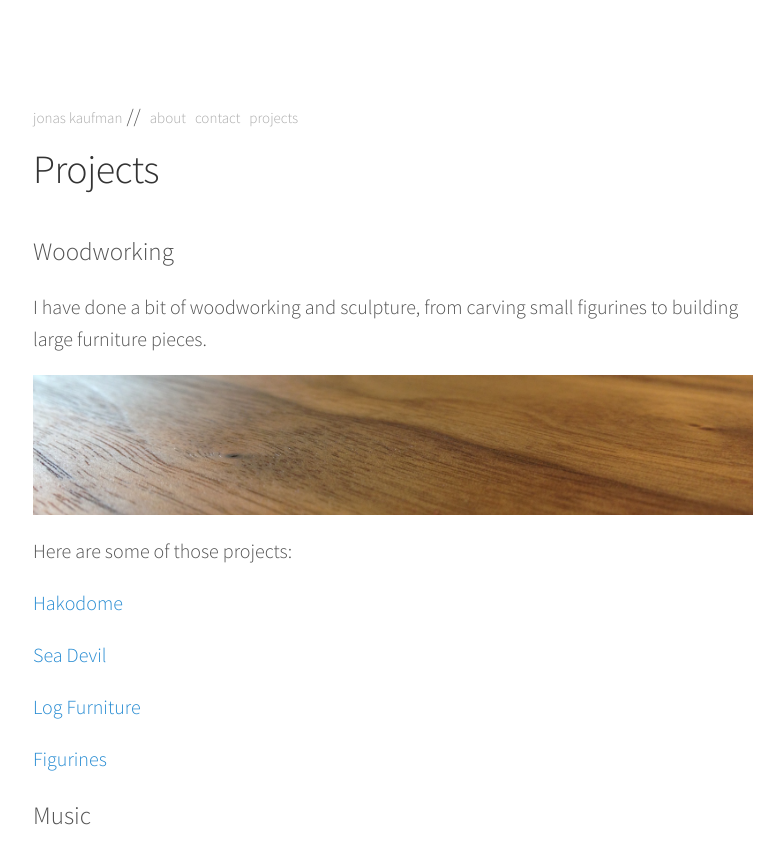
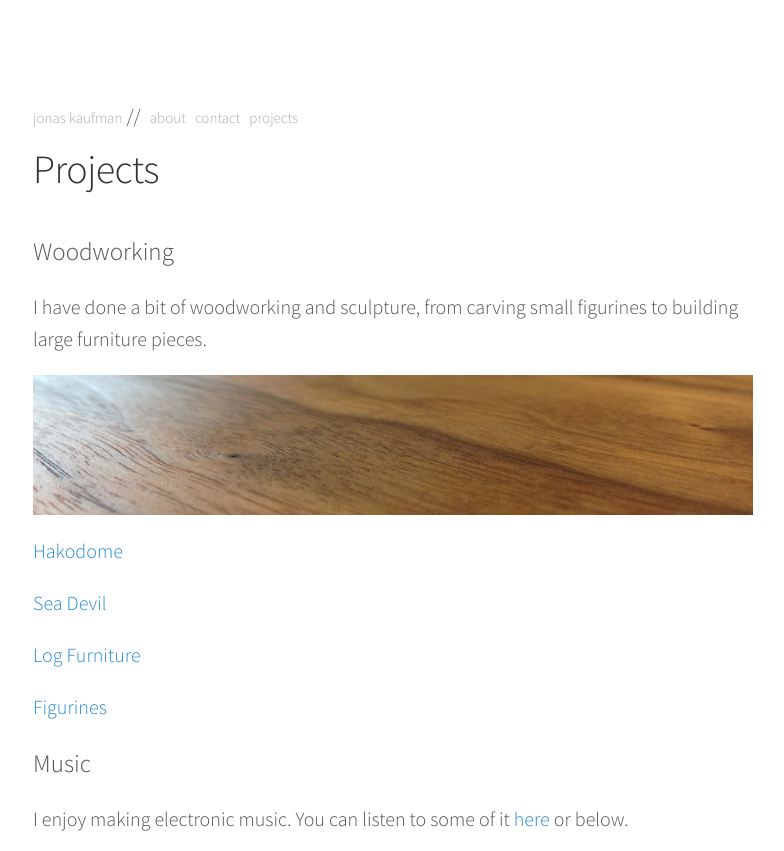
Before and after one commit to jonaskaufman/jonaskaufman.github.io, a Jekyll site: the page built from projects.md, in a window 1280 px wide, cut to the strip 0-851 px from the top of the page. Shown: the whole strip, without its empty margins (247-1031 px from the left). Built offline with Jekyll 4.4.1, drawn with Linux system fonts in a browser that asks for light colours.

Commit message:
updat projects

```diff
--- a/projects.md
+++ b/projects.md
@@ -8,8 +8,6 @@ permalink: /projects/
 I have done a bit of woodworking and sculpture, from carving small figurines to building large furniture pieces.
 
 ![woodworking](/img/hakodome/woodworking.jpg){: .center}
-
-Here are some of those projects:
 
 [Hakodome](/hakodome)
 
```
